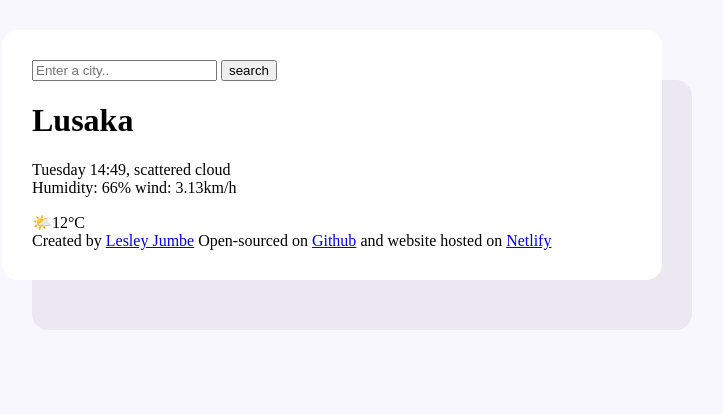
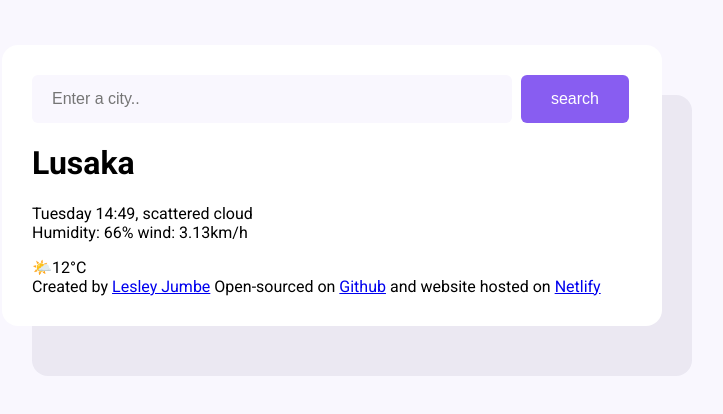
Before and after one commit to Lejayzm/shecode-plus-wk7-homework, a plain HTML site: page index.html in a window 1280 px wide. Shown: the whole page, without its empty margins (308-1031 px from the left). Drawn offline with Linux system fonts and the light colour scheme; files whose address does not match are found by name.

Commit message:
style the form

```diff
--- a/index.css
+++ b/index.css
@@ -1,12 +1,32 @@
 body {
   background-color: #f9f7fe;
+  font-family: "Roboto", sans-serif;
 }
 
 .weather-app {
   background: white;
   max-width: 600px;
-  margin: 30px auto;
+  margin: 45px auto;
   padding: 30px;
   box-shadow: 030px 50px rgba(65, 50, 100, 0.08);
   border-radius: 16px;
 }
+
+.search-form-input {
+background-color: #f9f7fe;
+border: none;
+border-radius: 6px;
+width: 80%;
+padding: 15px 20px;
+font-size: 16px;
+}
+
+.search-form-button {
+  background-color: #885df1;
+  padding: 15px 30px;
+  border: none;
+  margin-left: 5px;
+  border-radius: 6px;
+  color: white;
+  font-size: 16px;
+}
--- a/index.html
+++ b/index.html
@@ -8,13 +8,24 @@
       rel="stylesheet"
       href="C:\Users\AZ\Documents\GitHub\shecode-plus-wk7-homework/index.css"
     />
+    <link rel="preconnect" href="https://fonts.googleapis.com" />
+    <link rel="preconnect" href="https://fonts.gstatic.com" crossorigin />
+    <link
+      href="https://fonts.googleapis.com/css2?family=Roboto:ital,wght@0,100;0,300;0,400;0,500;0,700;0,900;1,100;1,300;1,400;1,500;1,700;1,900&display=swap"
+      rel="stylesheet"
+    />
   </head>
   <body>
     <div class="weather-app">
       <header>
-        <form>
-          <input type="search" placeholder="Enter a city.." required />
-          <input type="submit" value="search" />
+        <form class="search-form">
+          <input
+            type="search"
+            placeholder="Enter a city.."
+            required
+            class="search-form-input"
+          />
+          <input type="submit" value="search" class="search-form-button" />
         </form>
       </header>
       <main>
```
